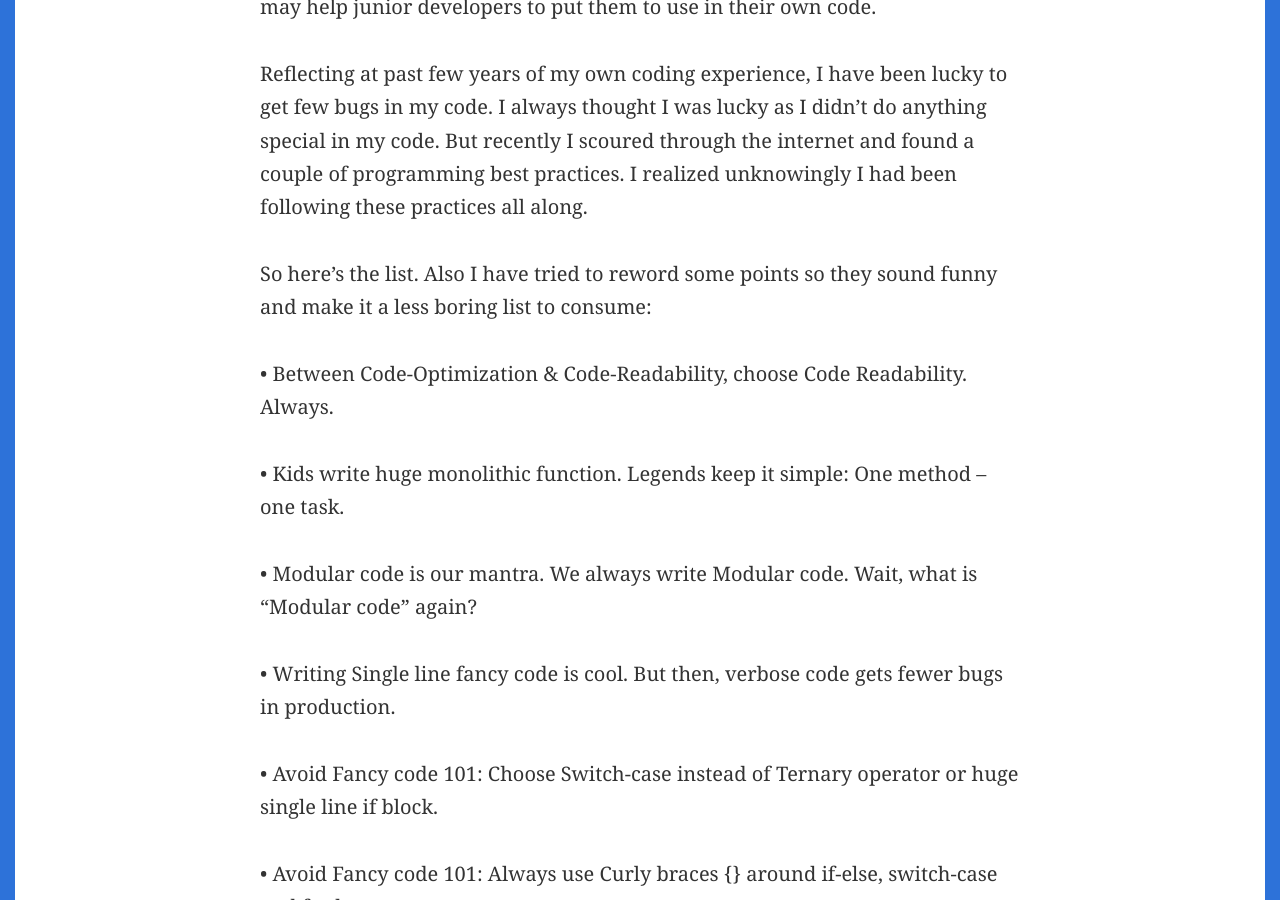
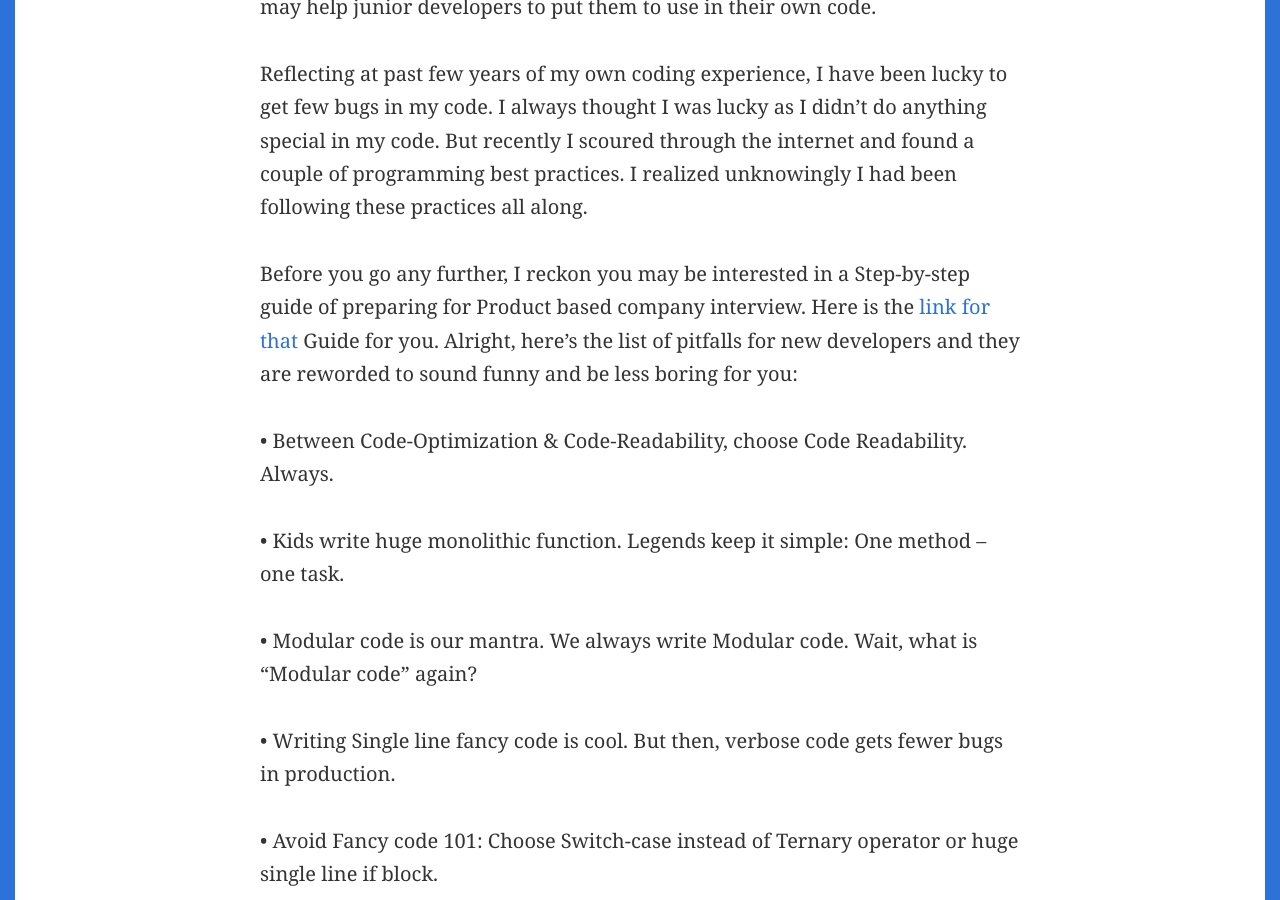
Before and after one commit to sunnymishra/blog, a Jekyll site: the page built from _posts/2020-03-30-pitfalls-for-new-developers.markdown, in a window 1280 px wide and 900 px high, scrolled down 1207 px. Built offline with Jekyll 4.4.1, drawn with Linux system fonts in a browser that asks for light colours; comment, search, counter and statistics services are not loaded.

Commit message:
Added backlink to the viral post on google indexed posts

```diff
--- a/_posts/2020-03-30-pitfalls-for-new-developers.markdown
+++ b/_posts/2020-03-30-pitfalls-for-new-developers.markdown
@@ -12,7 +12,7 @@ In the last few years while doing code review of junior developers I have notice
 
 Reflecting at past few years of my own coding experience, I have been lucky to get few bugs in my code. I always thought I was lucky as I didn't do anything special in my code. But recently I scoured through the internet and found a couple of programming best practices. I realized unknowingly I had been following these practices all along.
 
-So here's the list. Also I have tried to reword some points so they sound funny and make it a less boring list to consume:
+Before you go any further, I reckon you may be interested in a Step-by-step guide of preparing for Product based company interview. Here is the [link for that](/how-to-study-for-software-engineering-interview) Guide for you. Alright, here's the list of pitfalls for new developers and they are reworded to sound funny and be less boring for you:
 
 
 &bull; Between Code-Optimization & Code-Readability, choose Code Readability. Always.
--- a/_posts/2020-04-01-how-my-boss-gave-me-a-wakeup-call.markdown
+++ b/_posts/2020-04-01-how-my-boss-gave-me-a-wakeup-call.markdown
@@ -59,7 +59,7 @@ It took time but over the years I see the changes within are apparent. The empat
 >Happiness blooms in the presence of self-respect, and the absence of ego.
 <cite> ― Jonathan Lockwood</cite>
 
-*Thank You for reading!*
+*Thank You for reading!* As a bonus [here are the steps](/how-to-study-for-software-engineering-interview) I followed to get through the Product based company inteviews like a breeze.
 
 <br>
 Image credit: <cite>Photo by Ali Morshedlou on Unsplash</cite>
```
